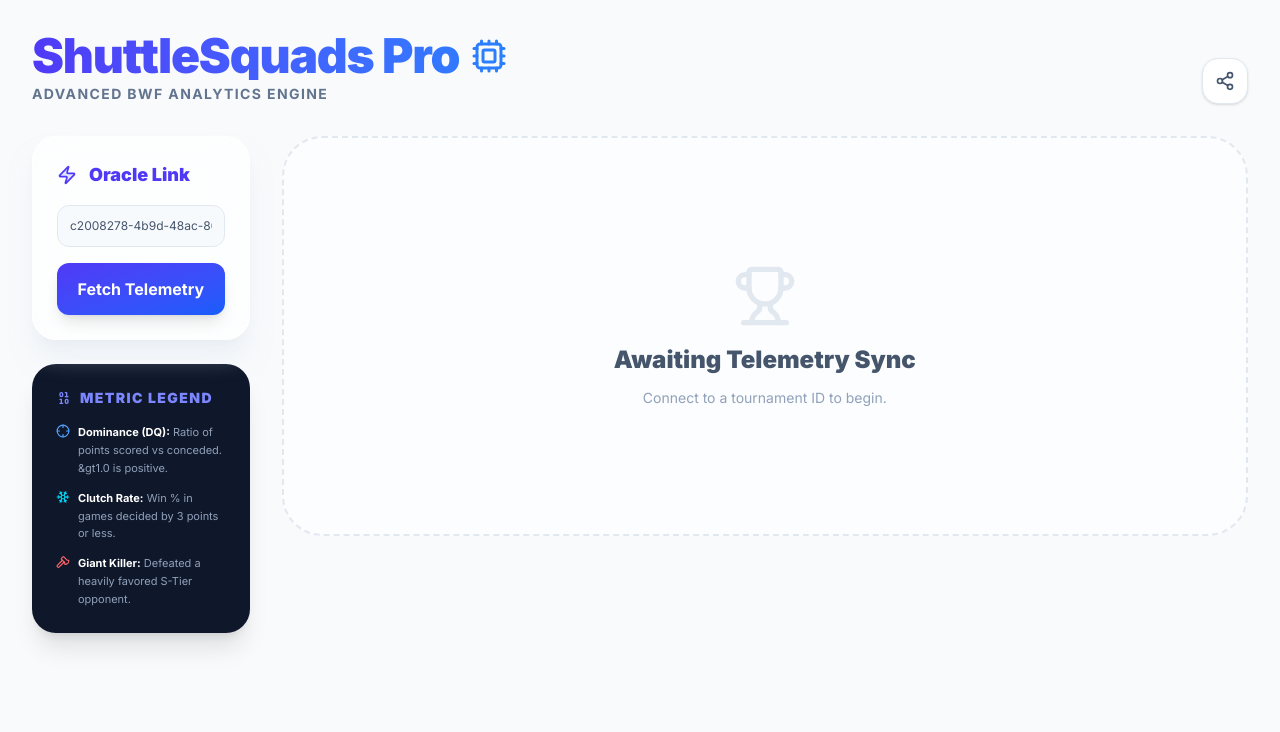
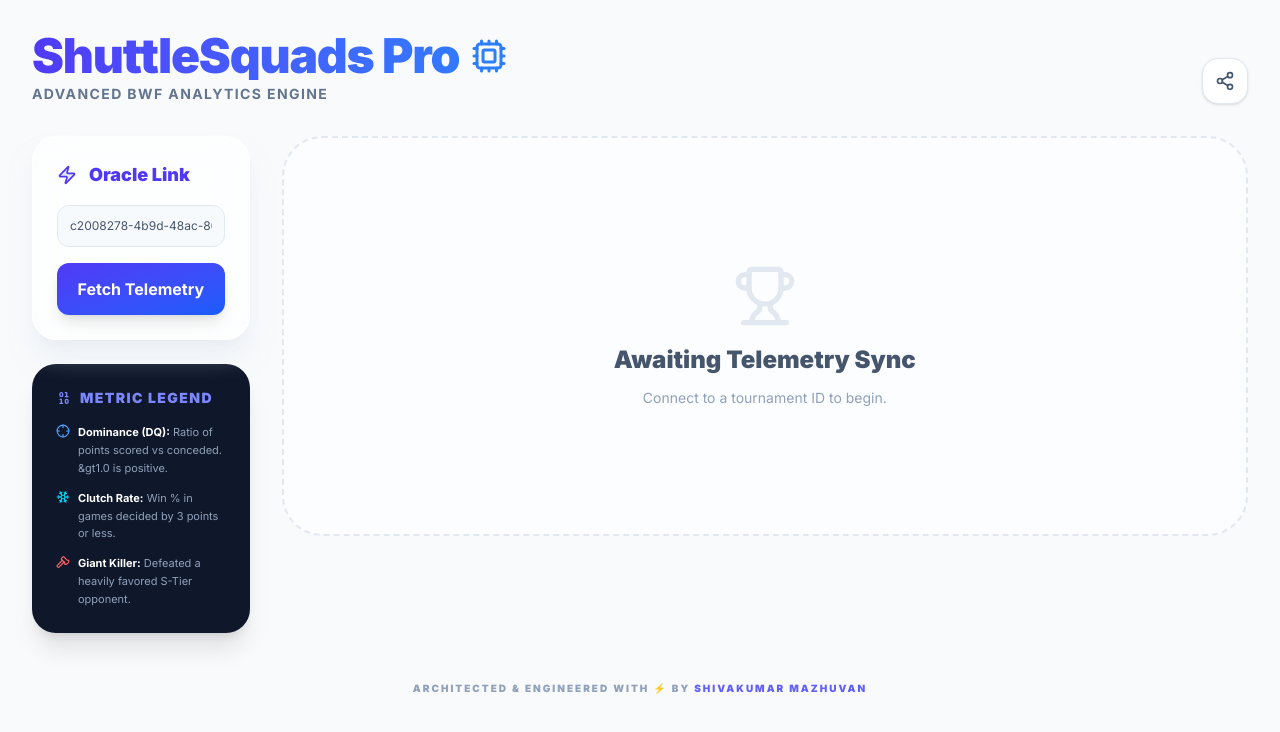
Before and after one commit to smazhuvan/ShuttleSquads-Pro, a Next.js app: page / in a window 1280 px wide. Shown: the top 732 px of the page. Built offline with nearby package versions, Linux system fonts and the light colour scheme.

Commit message:
feat: add creator stamp

```diff
--- a/src/app/page.jsx
+++ b/src/app/page.jsx
@@ -417,6 +417,21 @@ export default function ShuttleSquadsPro() {
         </div>
       )}
 
+      {/* CREATOR STAMP */}
+      <div className="max-w-7xl mx-auto mt-12 pb-8 text-center animate-in fade-in duration-1000">
+        <p className="text-[10px] font-black text-slate-400 uppercase tracking-[0.2em]">
+          Architected & Engineered with ⚡ by{' '}
+          <a
+            href="https://github.com/smazhuvan"
+            target="_blank"
+            rel="noopener noreferrer"
+            className="text-indigo-500 hover:text-indigo-600 hover:underline underline-offset-4 transition-all"
+          >
+            Shivakumar Mazhuvan
+          </a>
+        </p>
+      </div>
+
       <style dangerouslySetInnerHTML={{__html: `.custom-scrollbar::-webkit-scrollbar { height: 8px; } .custom-scrollbar::-webkit-scrollbar-track { background: #f1f5f9; } .custom-scrollbar::-webkit-scrollbar-thumb { background: #cbd5e1; border-radius: 4px; }`}} />
     </div>
   );
```
